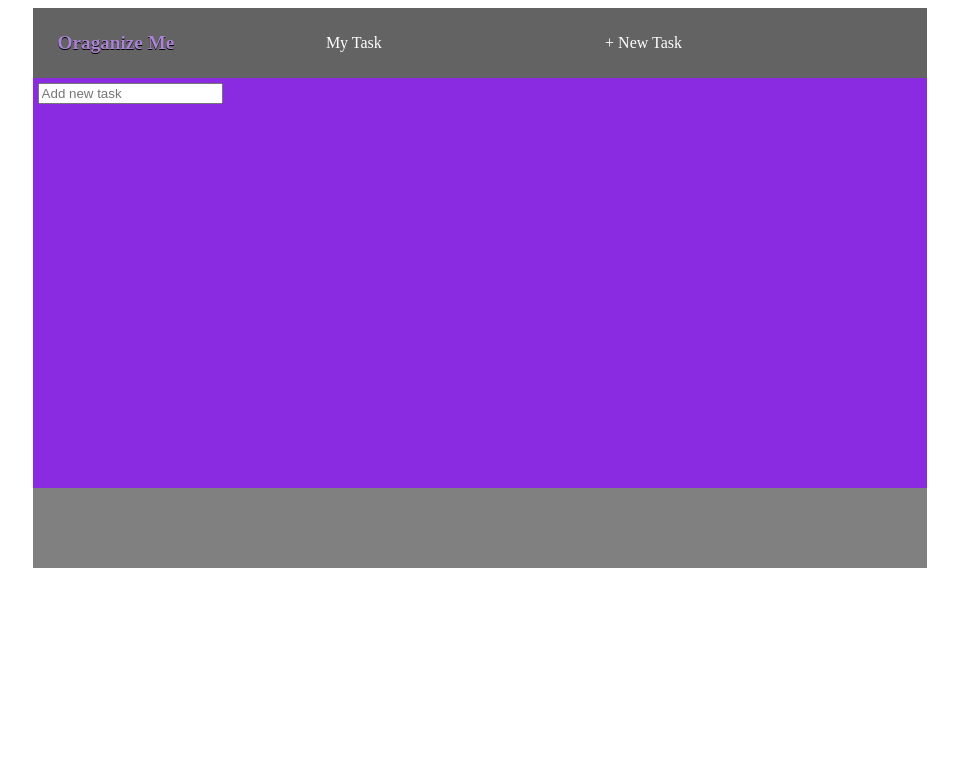
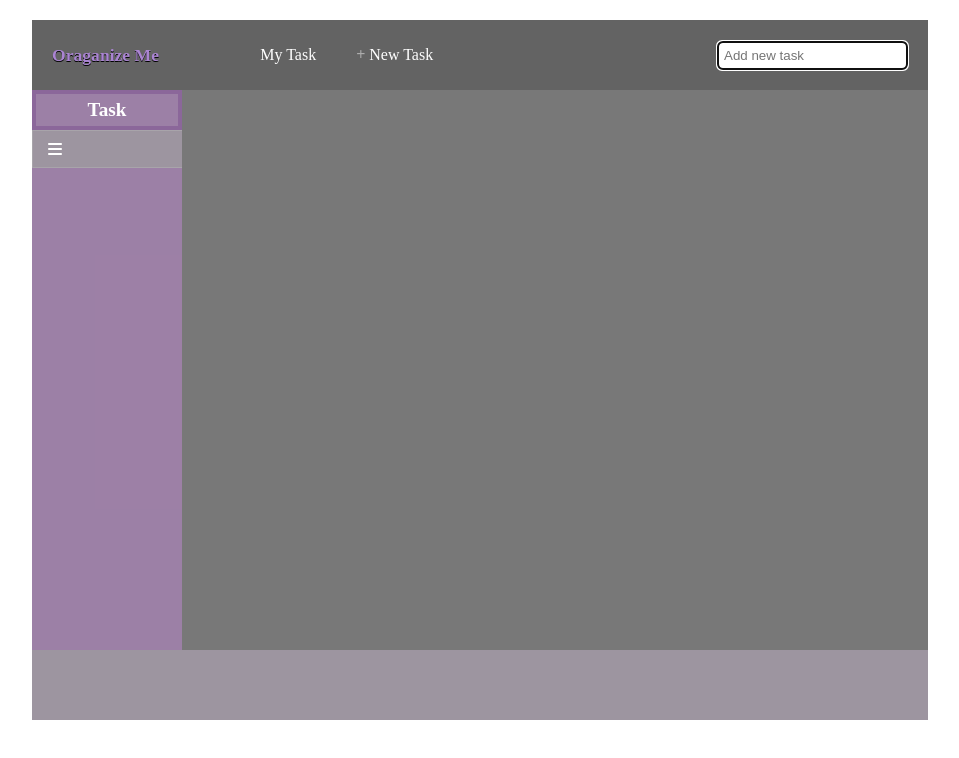
Before and after one commit to highgateshay313/Organize_Me, a plain HTML site: page index.html in a window 1280 px wide. Both pictures are taken after a click on the item "+ New Task". Shown: the whole page, without its empty margins (160-1119 px from the left). Drawn offline with Linux system fonts and the light colour scheme.

Commit message:
added javascript for task section

```diff
--- a/index.html
+++ b/index.html
@@ -3,25 +3,32 @@
 <head>
     <meta charset="UTF-8">
     <meta name="viewport" content="width=device-width, initial-scale=1.0">
+    <script src="https://kit.fontawesome.com/3b4f0d74be.js"
+    crossorigin="anonymous">
+    </script>
     <link rel="stylesheet" href="styles.css">
     <title>Document</title>
 </head>
 <body>
+    <main>
     <header>
         <p>Oraganize Me</p>
         <nav>
             <ul>
                 <li>My Task</li>
-                <li>+ New Task</li>
+                <li id="newTask"><span>+</span> New Task</li>
             </ul>
+            <input id="inputText" type="text" placeholder="Add new task">
         </nav>
     </header>
-    <main>
-        <div>
-            <input type="text" placeholder="Add new task">
-        </div>
+        <section class="add_task">
+            <h2>Task</h2>
+        </section>
+        <section class="task_section">
+            <div class="task_details"></div>
+        </section>
+    <footer></footer>
     </main>
-    <footer></footer>
     <script src="index.js"></script>
 </body>
 </html>
--- a/index.js
+++ b/index.js
@@ -0,0 +1,25 @@
+
+const tasks = document.querySelector(".task")
+let addTask = document.querySelector(".add_task")
+const newtask = document.getElementById("newTask")
+
+
+function addTasks() {
+    const divs = document.createElement("div");
+    let para = document.createElement("p")
+    const input = document.getElementById("inputText")
+    para.textContent = input.value
+    divs.className = "task"
+    const icon = document.createElement("i");
+    icon.className = "fa-solid fa-bars";
+    divs.appendChild(icon)
+    divs.appendChild(para)
+    addTask.appendChild(divs)
+    input.value = ""
+    input.focus()
+}
+
+newtask.addEventListener("click", () => {
+    addTasks()
+    console.log("I was clicked")
+})
--- a/styles.css
+++ b/styles.css
@@ -1,51 +1,116 @@
 
+* {
+    padding: 0;
+    margin: 0;
+}
+
+/* Main Section */
+main {
+    display: grid;
+    grid-template-columns: 150px 1fr 1fr;
+    grid-template-rows: 70px 1fr 1fr 70px;
+    width: 70%;
+    background-color: rgba(59, 2, 78, 0.5);
+    height: 700px;
+    margin: 20px auto;
+}
+
+/* Navigation Section */
 header {
     display: flex;
+    grid-column: 1 / -1;
+    grid-row: 1 / 2;
     background-color: rgb(99, 99, 99);
     align-items: center;
+    padding: 20px;
 }
 
 header > p {
     color: rgb(170, 132, 210);
-    font-size: 1.2rem;
-    padding-left: 20px;
+    font-size: 1.1rem;
     text-shadow: 0 1px black;
     font-weight: bold;
+    width: 190px;
 }
 
 nav {
     display: flex;
-    width: 70%;
-    justify-content: center;
+    justify-content: space-evenly;
+    padding-left: 40px;
+    width: 100%;
+}
+
+#inputText {
+    padding: 5px;
+    border-radius: 5px;
+}
+
+span {
+    font-weight: bold;
+    color: rgb(172, 172, 172);
 }
 
 nav > ul {
     display: flex;
     width: 100%;
     list-style: none;
-    justify-content: space-around;
     align-items: center;
 }
 
 nav ul li {
+
+   padding-right: 20px;
    padding-left: 20px;
-   padding-right: 20px;
    color: rgb(254, 254, 254);
    cursor: pointer;
 }
 
-header, main, footer {
-    padding: 5px;
-    margin: 0 auto;
-    width: 70%;
+/* Task Section */
+.task_section{
+    grid-column: 2 / -1;
+    grid-row: 2 / 4;
+    background-color: rgb(120, 120, 120);
 }
 
-main {
-    background-color: blueviolet;
-    height: 400px;
+h2 {
+    text-align: center;
+    font-size: 1.2rem;
+    border: 4px solid rgba(77, 5, 110, 0.2);
+    padding: 5px;
+    color: white;
 }
 
+ .add_task {
+    grid-column: 1 / 2;
+    grid-row: 2 / 3;
+}
+
+.add_task > input {
+    padding: 5px 0px;
+}
+
+.task {
+    display: flex;
+    align-items: center;
+    color: white;
+    background-color: rgba(159, 159, 159, 0.7);
+    width: 100%;
+    padding: 10px;
+    border: 1px solid rgba(179, 179, 179, 0.5);
+}
+
+.task > p {
+    padding-left: 10px;
+}
+
+.task i {
+    padding-left: 5px;
+}
+
+/* Footer Section */
 footer {
-    background-color: gray;
+    grid-column: 1 / -1;
+    grid-row: 4 / 5;
+    background-color: rgba(159, 159, 159, 0.7);
     height: 70px;
 }
```
